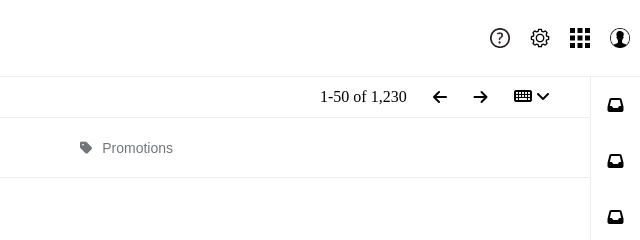
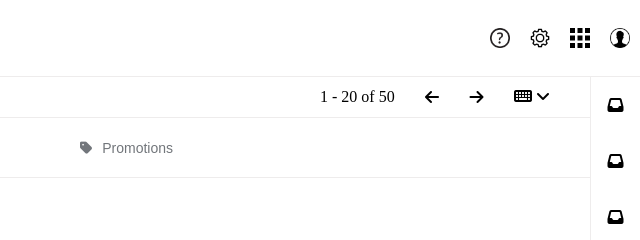
Before and after one commit to kanybekd/gmail_client_team2, a website built with webpack: page index.html in a window 1280 px wide. Shown: the top 240 px of the page, 640-1280 px from the left. Built offline with nearby package versions, Linux system fonts and the light colour scheme; no server answers.

Commit message:
latest changes

```diff
--- a/index.html
+++ b/index.html
@@ -20,6 +20,7 @@
       <div class="middle">
         <input id="search-input" type="text" placeholder="Search mail" />
         <i id="search-icon" class="fa fa-search"></i>
+        <div id="unfound-error-message"></div>
       </div>
 
       <div class="right">
@@ -149,9 +150,9 @@
             <img src="./images/gmail-refresh-icon.gif" alt="refresh emails">
           </div>
           <div class="main-top-right">
-            <p class="pagination">1-50 of 1,230</p>
-            <i class="fa fa-arrow-left" aria-hidden="true"></i>
-            <i class="fa fa-arrow-right" aria-hidden="true"></i>
+            <p class="pagination"><span id="num-of-start-email">1</span> - <span id="num-of-end-email">20</span> of <span id="num-of-total-emails">50</span></p>
+            <i id="pagination-left-arrow" class="fa fa-arrow-left" aria-hidden="true"></i>
+            <i id="pagination-right-arrow" class="fa fa-arrow-right" aria-hidden="true"></i>
             <div>
               <i class="fa fa-keyboard" aria-hidden="true"></i>
               <i class="fa fa-angle-down" aria-hidden="true"></i>
```
Also changed, not shown: build/gmail.js, build/style.css.
